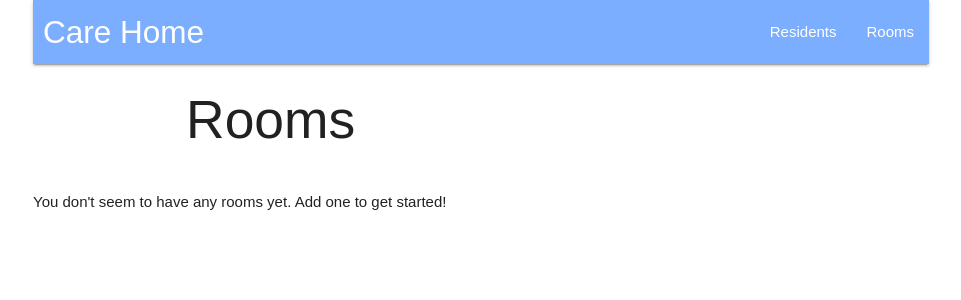
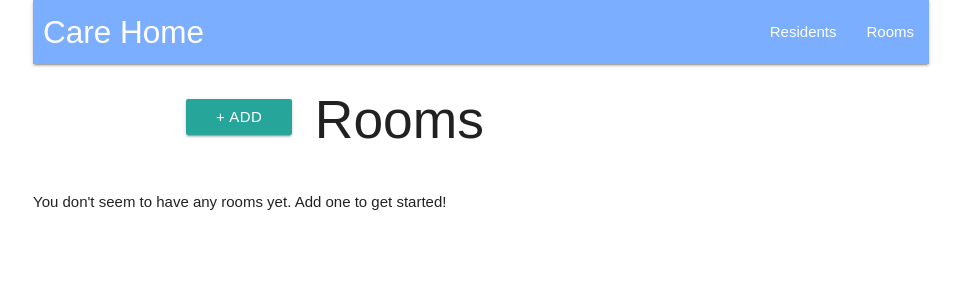
Before and after one commit to DavidRHale/care-home-client, a React (Create React App) app: page / in a window 1280 px wide. Shown: the top 300 px of the page, without its empty margins (159-1120 px from the left). Built offline with nearby package versions, Linux system fonts and the light colour scheme; no server answers.

Commit message:
Add button to Rooms container

```diff
--- a/src/components/ResidentsCollection/ResidentsCollection.js
+++ b/src/components/ResidentsCollection/ResidentsCollection.js
@@ -4,9 +4,11 @@ import PropTypes from 'prop-types';
 const renderResidents = residents => (
   residents.map(resident => (
     <div className="col s12 m4 offset-m2 l5 offset-l1" key={resident.id}>
-      <div className="card">
+      <div className="card hoverable">
         <div className="card-content">
-          <span className="card-title">Name: {resident.first_name} {resident.last_name}</span>
+          <span className="card-title">{resident.first_name} {resident.last_name}</span>
+          <hr />
+          <p>Room: {resident.room}</p>
           <p>DOB: {resident.dob}</p>
           <p>Favourite Food: {resident.favourite_food}</p>
         </div>
--- a/src/components/RoomsContainer/RoomsContainer.js
+++ b/src/components/RoomsContainer/RoomsContainer.js
@@ -36,8 +36,11 @@ export default class RoomsContainer extends Component {
   render() {
     return (
       <div>
-        <div className="row">
-          <h2 className="col s8 offset-s2">Rooms</h2>
+        <div className="row valign-wrapper">
+          <div className="col offset-s1 offset-m2">
+            <button className="btn">+ Add</button>
+          </div>
+          <h2 className="col s1 header">Rooms</h2>
         </div>
         {this.renderRoomsList()}
       </div>
--- a/src/index.css
+++ b/src/index.css
@@ -12,6 +12,10 @@ nav .brand-logo {
   padding-left: 10px;
 }
 
+.header {
+  margin-left: 0 !important;
+}
+
 .card {
   max-width: 350px;
 }
```
